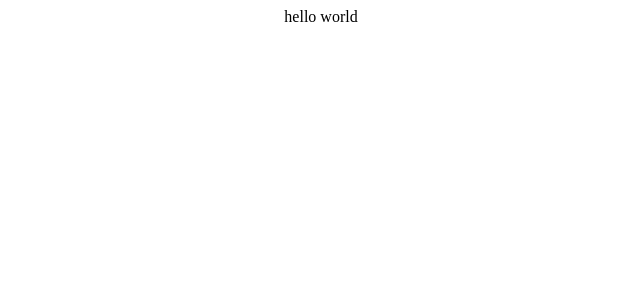
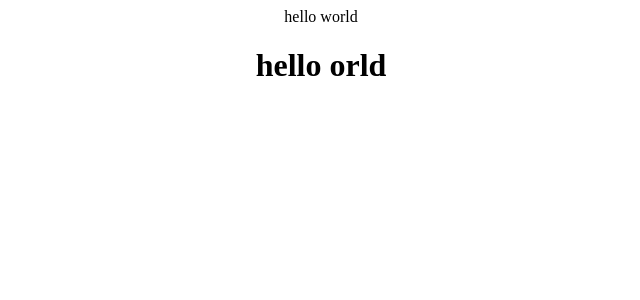
Before and after one commit to Zia123456/portfolio, a React (Create React App) app: page / in a window 1280 px wide. Shown: the top 300 px of the page, without its empty margins (319-959 px from the left). Built offline with nearby package versions, Linux system fonts and the light colour scheme.

Commit message:
Create Header component

```diff
--- a/src/App.js
+++ b/src/App.js
@@ -1,9 +1,11 @@
 import './App.css';
+import Header from './Components/Header';
 
 function App() {
   return (
     <div className="App">
       <header className="App-header">hello world</header>
+      <Header />
     </div>
   );
 }
--- /dev/null
+++ b/src/Components/Header.js
@@ -0,0 +1,9 @@
+import React from 'react';
+
+const Header = () => (
+  <div>
+    <h1>hello orld</h1>
+  </div>
+);
+
+export default Header;
```
